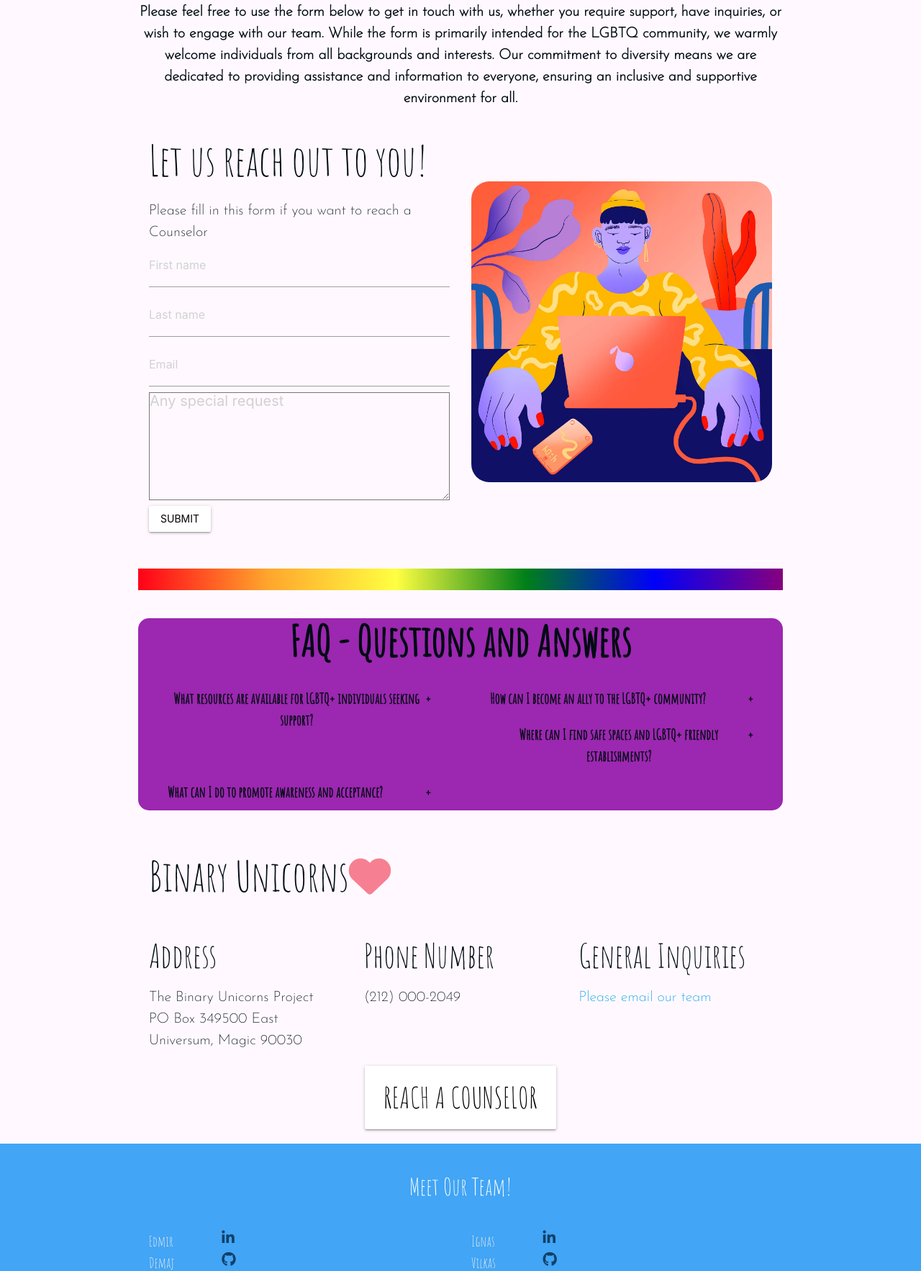
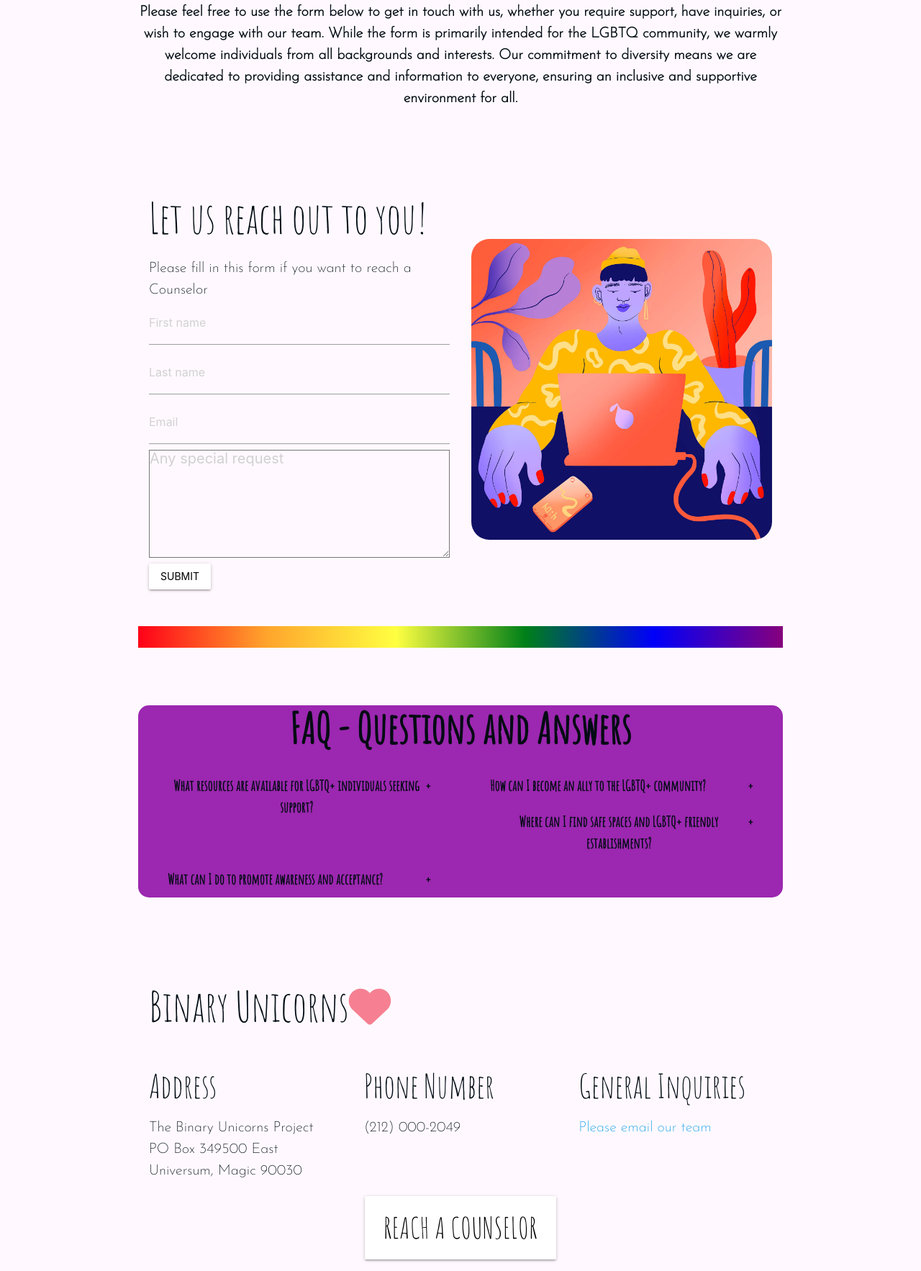
Before and after one commit to ignasvilkas/hackathon-june-23, a Django app: page /contact/ in a window 1280 px wide. Shown: the part 251-2017 px from the top of the page at 72% size. Run offline with Django 4.2, Linux system fonts and the light colour scheme; some libraries are stand-ins or nearby versions.

Commit message:
Add: custom margin values into the sections

```diff
--- a/main_app/templates/main_app/contact.html
+++ b/main_app/templates/main_app/contact.html
@@ -4,7 +4,7 @@
 {% block content %}
 
 <!-- Contant us header section -->
-<section>
+<section class="custom-section-bottom">
     <div class="container center-align">
         <h1 id="history-main-heading">Your Voice Matters: Awareness
         </h1>
@@ -19,7 +19,7 @@
 
 
 <!-- Contact form section-->
-<section>
+<section class="custom-section-bottom">
     <div class="container">
         <div class="row">
             <div class="col s12 m6">
@@ -56,7 +56,7 @@
 
 
 <!-- FAQ section  -->
-<section>
+<section class="custom-section-bottom">
     <div class="faq-container container center-align purple">
         <div class="row">
             <h3 class="contact-us-bold">FAQ - Questions and Answers</h3>
@@ -118,7 +118,7 @@
 
 
 <!-- Information section-->
-<section>
+<section class="custom-section-bottom">
     <div class="container">
         <div class="row">
             <div class="col s12">
--- a/static/css/style.css
+++ b/static/css/style.css
@@ -455,6 +455,13 @@ footer {
   width: 100%;
   border-radius: 25px;
 }
+.custom-section-top {
+  margin-top: 20px; /* Adjust the top margin value as desired */
+}
+
+.custom-section-bottom {
+  margin-bottom: 4rem; /* Adjust the bottom margin value as desired */
+}
 
 /* FAQ styling */
 summary {
```
